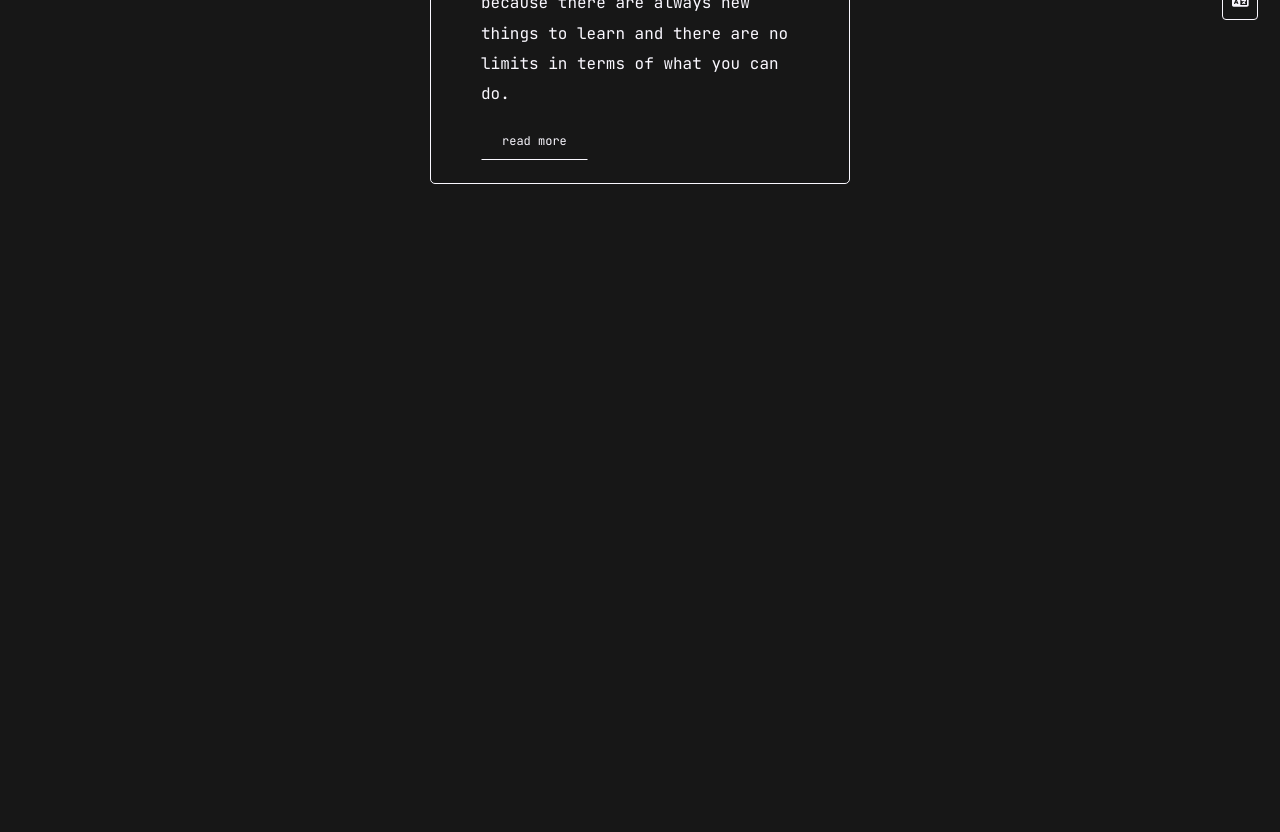
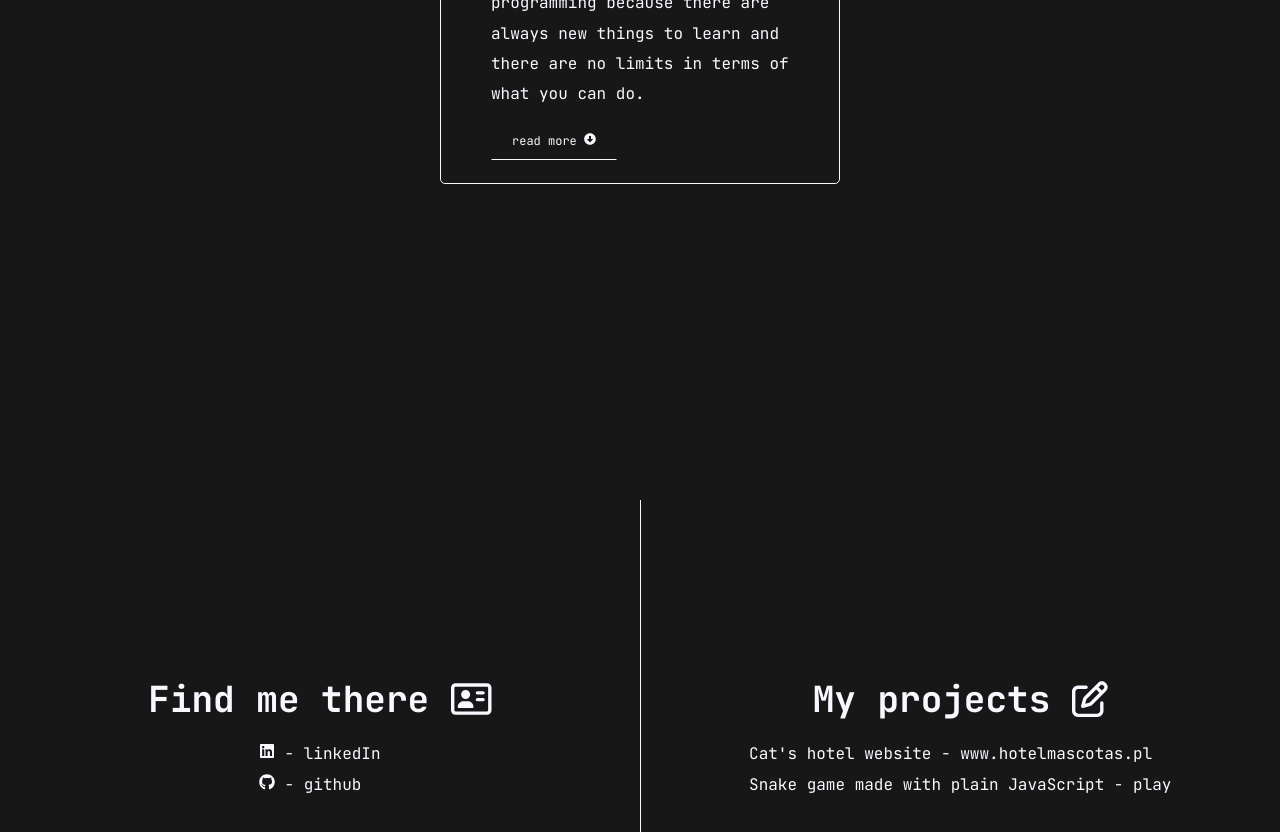
Before and after one commit to dawid-grabowski/portfolio-new, a React (Create React App) app: page / in a window 1280 px wide. Shown: the part 460-1292 px from the top of the page. Before the commit the page ends 800 px from the top, so only its background shows below. Built offline with nearby package versions, Linux system fonts and the light colour scheme.

Commit message:
added info sections

```diff
--- a/package.json
+++ b/package.json
@@ -17,6 +17,7 @@
 		"babel-plugin-macros": "^3.1.0",
 		"react": "^18.2.0",
 		"react-dom": "^18.2.0",
+		"react-icons": "^4.4.0",
 		"react-scripts": "5.0.1",
 		"styled-components": "^5.3.5",
 		"typescript": "^4.7.4",
--- a/src/components/Home/AboutMe/AboutMe.styled.ts
+++ b/src/components/Home/AboutMe/AboutMe.styled.ts
@@ -3,7 +3,7 @@ import { themeModes } from '../../../enums/themeModes';
 import { IThemeProps } from '../../../interface/ITheme';
 
 export const AboutMeWrapper = styled.div`
-	max-width: 42rem;
+	max-width: 40rem;
 	line-height: 1.9;
 	border: 1px solid ${({ currentTheme }: IThemeProps) => (currentTheme === themeModes.dark ? '#faf8ff' : '#171717')};
 	border-radius: 5px;
--- a/src/components/Home/AboutMe/AboutMe.tsx
+++ b/src/components/Home/AboutMe/AboutMe.tsx
@@ -1,6 +1,6 @@
-import React from 'react';
 import { useTheme } from '../../../hooks/useTheme';
 import { AboutMeWrapper } from './AboutMe.styled';
+import { FaArrowAltCircleDown } from 'react-icons/fa';
 
 const AboutMe = () => {
 	const { currentTheme } = useTheme();
@@ -12,7 +12,9 @@ const AboutMe = () => {
 				am working as an Intern Front-End Developer at summ-it. I love programming because there are always new things
 				to learn and there are no limits in terms of what you can do.
 			</p>
-			<a href='#info'>read more</a>
+			<a href='#info'>
+				read more <FaArrowAltCircleDown />
+			</a>
 		</AboutMeWrapper>
 	);
 };
--- a/src/components/Home/Home.tsx
+++ b/src/components/Home/Home.tsx
@@ -1,4 +1,3 @@
-import React from 'react';
 import { HomeWrapper } from './Home.styled';
 import AboutMe from './AboutMe/AboutMe';
 import Options from './Options/Options';
--- a/src/components/Home/Options/Options.styled.ts
+++ b/src/components/Home/Options/Options.styled.ts
@@ -3,13 +3,14 @@ import { themeModes } from '../../../enums/themeModes';
 import { IThemeProps } from '../../../interface/ITheme';
 
 export const OptionsWrapper = styled.div`
+	position: fixed;
 	display: flex;
 	justify-content: space-between;
 	align-items: center;
 	flex-direction: column;
-	position: absolute;
 	top: 50%;
 	right: 0;
+	transform: translateY(-50%);
 	width: 8rem;
 	height: 8rem;
 
--- /dev/null
+++ b/src/components/Info/Info.styled.ts
@@ -0,0 +1,53 @@
+import styled from 'styled-components';
+import { themeModes } from '../../enums/themeModes';
+import { IThemeProps } from '../../interface/ITheme';
+
+export const InfoWrapper = styled.div`
+	display: flex;
+	align-items: center;
+	flex-direction: row;
+	min-height: 100vh;
+	width: 100%;
+	color: ${({ currentTheme }: IThemeProps) => (currentTheme === themeModes.dark ? '#faf8ff' : '#171717')};
+	transition: 0.3s color ease-out;
+
+	.info__panel {
+		display: flex;
+		justify-content: center;
+		align-items: center;
+		flex-direction: column;
+		min-height: 100vh;
+		width: 50%;
+
+		div {
+			text-align: left;
+		}
+
+		h1 {
+			font-size: 3.6rem;
+			margin-bottom: 2rem;
+		}
+
+		p {
+			font-size: 1.6rem;
+			margin-bottom: 1rem;
+		}
+
+		a {
+			color: ${({ currentTheme }: IThemeProps) => (currentTheme === themeModes.dark ? '#faf8ff' : '#171717')};
+			text-decoration: none;
+			transition: 0.3s color ease-out;
+		}
+
+		a:hover {
+			text-decoration: underline;
+		}
+	}
+
+	.info__separator {
+		width: 1px;
+		height: 60vh;
+		background-color: ${({ currentTheme }: IThemeProps) => (currentTheme === themeModes.dark ? '#faf8ff' : '#171717')};
+		transition: 0.3s background-color ease-out;
+	}
+`;
--- /dev/null
+++ b/src/components/Info/Info.tsx
@@ -0,0 +1,62 @@
+import { useTheme } from '../../hooks/useTheme';
+import { InfoWrapper } from './Info.styled';
+import { FontAwesomeIcon } from '@fortawesome/react-fontawesome';
+import { faPenToSquare, faContactCard } from '@fortawesome/free-regular-svg-icons';
+import { FaLinkedin, FaGithub } from 'react-icons/fa';
+
+const Info = () => {
+	const { currentTheme } = useTheme();
+	return (
+		<InfoWrapper currentTheme={currentTheme}>
+			<div className='info__panel'>
+				<h1>
+					Find me there <FontAwesomeIcon icon={faContactCard} />
+				</h1>
+				<div>
+					<p>
+						<FaLinkedin /> -&nbsp;
+						<a
+							href='https://www.linkedin.com/in/grabowskidawid/'
+							target='_blank'
+							rel='noreferrer'
+							title='Click to visit my linkedIn'>
+							linkedIn
+						</a>
+					</p>
+					<p>
+						<FaGithub /> -&nbsp;
+						<a
+							href='https://github.com/dawid-grabowski'
+							target='_blank'
+							rel='noreferrer'
+							title='Click to visit my github'>
+							github
+						</a>
+					</p>
+				</div>
+			</div>
+			<div className='info__separator'></div>
+			<div className='info__panel'>
+				<h1>
+					My projects <FontAwesomeIcon icon={faPenToSquare} />
+				</h1>
+				<div>
+					<p>
+						Cat's hotel website -&nbsp;
+						<a href='https://www.hotelmascotas.pl' target='_blank' rel='noreferrer' title='Click to visit the website'>
+							www.hotelmascotas.pl
+						</a>
+					</p>
+					<p>
+						Snake game made with plain JavaScript -&nbsp;
+						<a href='https://www.hotelmascotas.pl' target='_blank' rel='noreferrer' title='Click to play'>
+							play
+						</a>
+					</p>
+				</div>
+			</div>
+		</InfoWrapper>
+	);
+};
+
+export default Info;
--- a/src/components/Page.tsx
+++ b/src/components/Page.tsx
@@ -1,8 +1,8 @@
-import React from 'react';
 import { PageWrapper } from './Page.styled';
 import { useTheme } from '../hooks/useTheme';
 import Home from './Home/Home';
 import Navbar from './Navbar/Navbar';
+import Info from './Info/Info';
 
 const Page = () => {
 	const { currentTheme } = useTheme();
@@ -11,6 +11,7 @@ const Page = () => {
 		<PageWrapper currentTheme={currentTheme}>
 			<Navbar />
 			<Home />
+			<Info />
 		</PageWrapper>
 	);
 };
```
Also changed, not shown: 1 other file (tests, documents, lock files or other folders).
